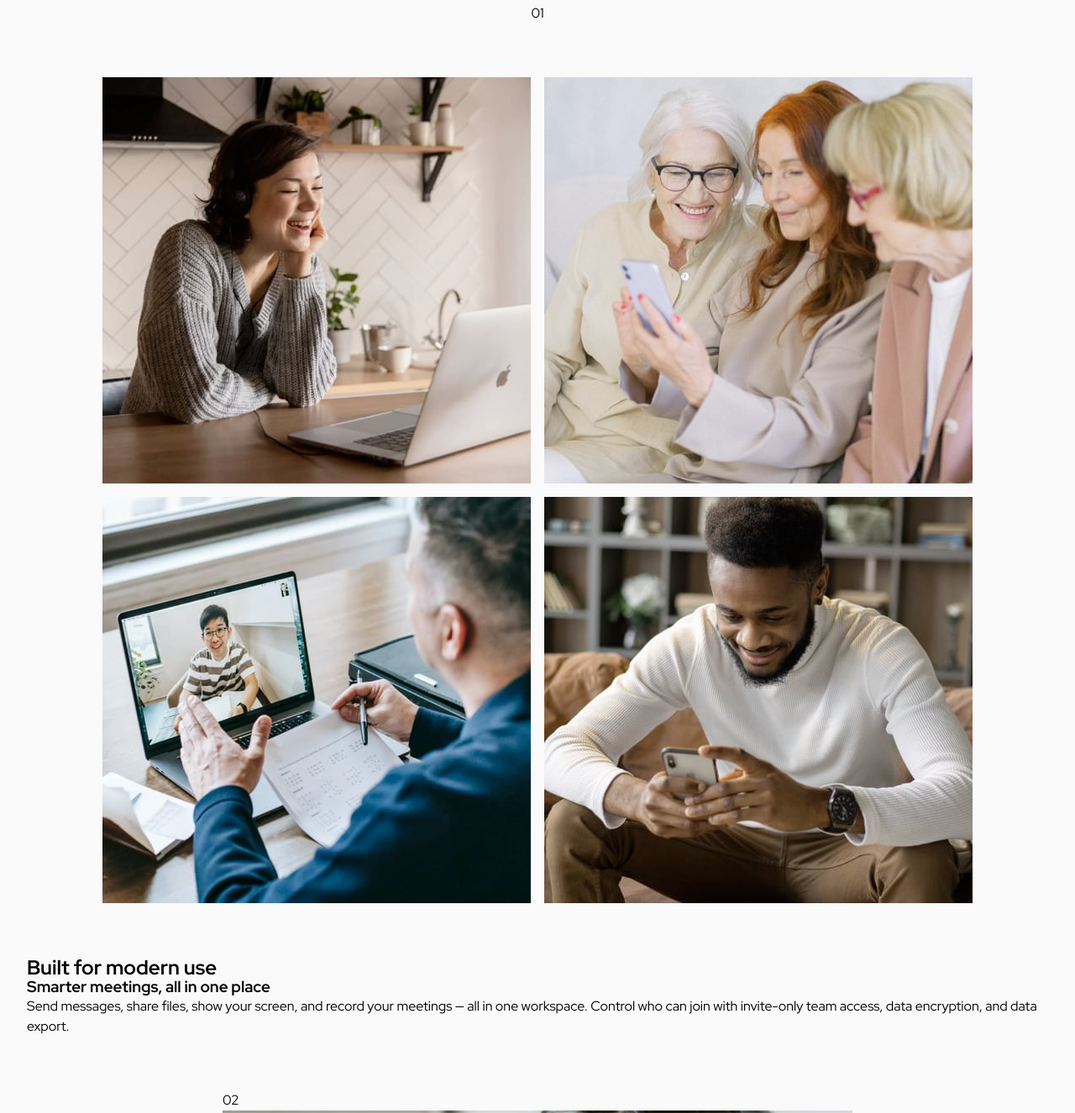
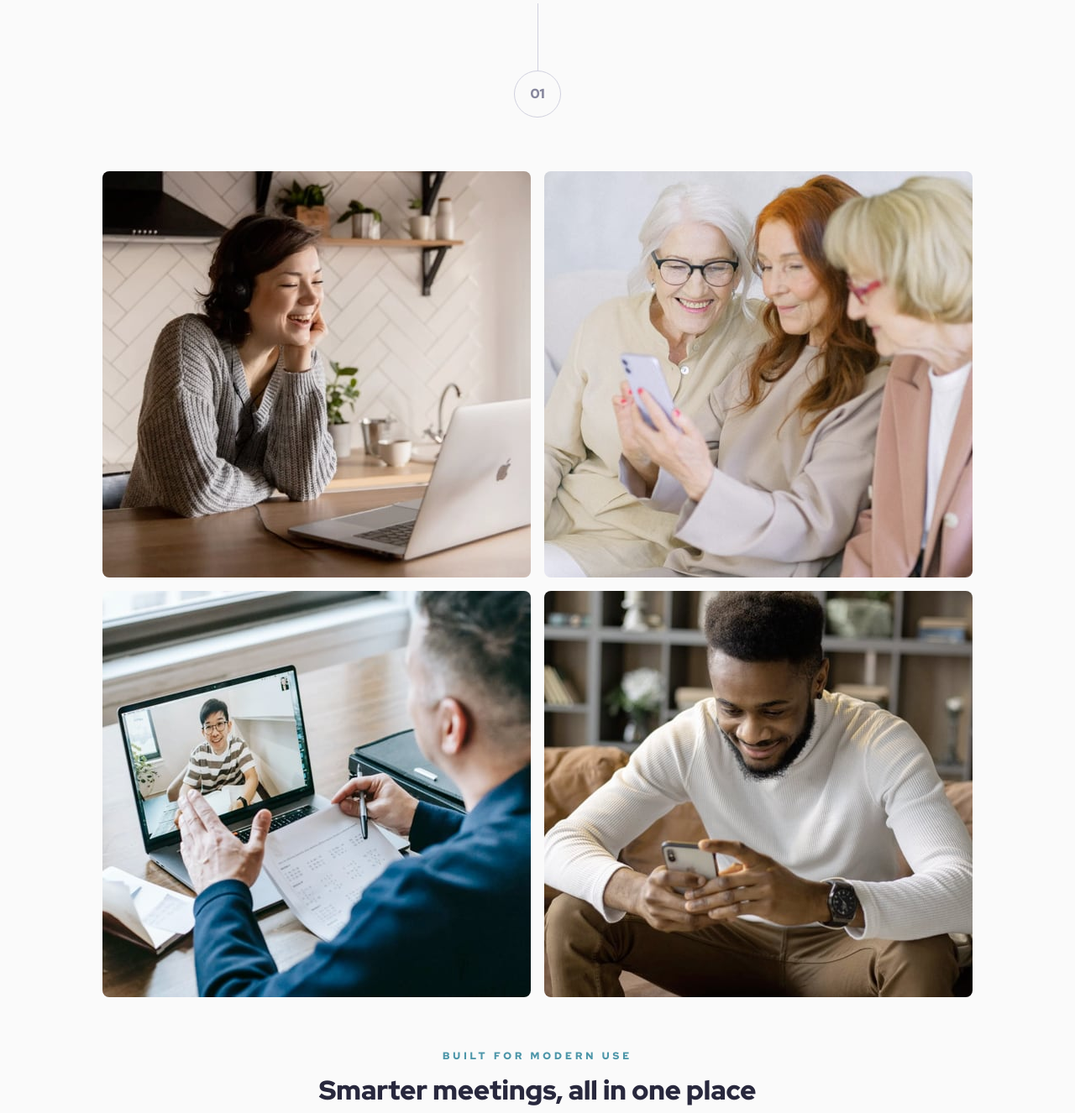
Before and after one commit to VirginiaPat/meet-landing-page, a website: page index.html in a window 1280 px wide. Shown: the part 795-2121 px from the top of the page at 84% size. Drawn offline with Linux system fonts and the light colour scheme.

Commit message:
commit 4/3-2

```diff
--- a/index.html
+++ b/index.html
@@ -59,7 +59,11 @@
 
       <!-- MAIN-CONTENT SECTION -->
       <section class="main__content">
-        <div class="component__number">01</div>
+        <div class="component__number">
+          <div class="component__number--line"></div>
+          <div class="component__number--circle">01</div>
+        </div>
+
         <div class="main__content__imgs grid-2cols-2rows">
           <img
             class="main__content__imgs--1"
@@ -83,10 +87,11 @@
           />
         </div>
         <div class="main__content__texts__container">
-          <h2 class="main__content__title--1">Built for modern use</h2>
-          <h3 class="main__content__title--2">
-            Smarter meetings, all in one place
-          </h3>
+          <div class="main__content__titles">
+            <h2 class="main__content__title--1">Built for modern use</h2>
+            <h3 class="main__content__title--2">Smarter meetings, all in one place </h3>
+          </div>
+
           <p class="main__content__text">
             Send messages, share files, show your screen, and record your meetings
             — all in one workspace. Control who can join with invite-only team
--- a/scss/base/base.scss
+++ b/scss/base/base.scss
@@ -61,9 +61,23 @@ body {
 }
 
 .main__content__imgs {
+  &--1,
+  &--2,
+  &--3,
+  &--4 {
+    border-radius: px-to-rem(8px);
+  }
 }
 
 .main__content__texts__container {
+  @include flex-column;
+  text-align: center;
+  gap: px-to-rem(32px);
+}
+
+.main__content__titles {
+  @include flex-column;
+  gap: px-to-rem(16px);
 }
 
 // ATTRIBUTION------------------
--- a/scss/base/typography.scss
+++ b/scss/base/typography.scss
@@ -94,3 +94,19 @@
   @extend %text-preset-4--tablet;
   color: $color-slate-600;
 }
+
+.main__content__title--1 {
+  @extend %text-preset-3--mobile;
+  text-transform: uppercase;
+  color: $color-cyan-600;
+}
+
+.main__content__title--2 {
+  @extend %text-preset-2--mobile;
+  color: $color-slate-900;
+}
+
+.main__content__text {
+  @extend %text-preset-4--tablet;
+  color: $color-slate-600;
+}
--- a/scss/components/number.scss
+++ b/scss/components/number.scss
@@ -0,0 +1,24 @@
+// NUMBER COMPONENT
+.component__number {
+  @include flex-column;
+}
+
+.component__number--line {
+  width: 1px;
+  height: 80px;
+  background-color: $color-slate-300;
+}
+
+.component__number--circle {
+  @include flex-column;
+  justify-content: center;
+
+  @extend %text-preset-5--desktop;
+  color: $color-slate-600;
+
+  width: px-to-rem(56px);
+  height: px-to-rem(56px);
+  border: 1px solid $color-slate-300;
+  border-radius: 50%;
+  background-color: transparent;
+}
```
Also changed, not shown: css/style.css, 1 other file.
